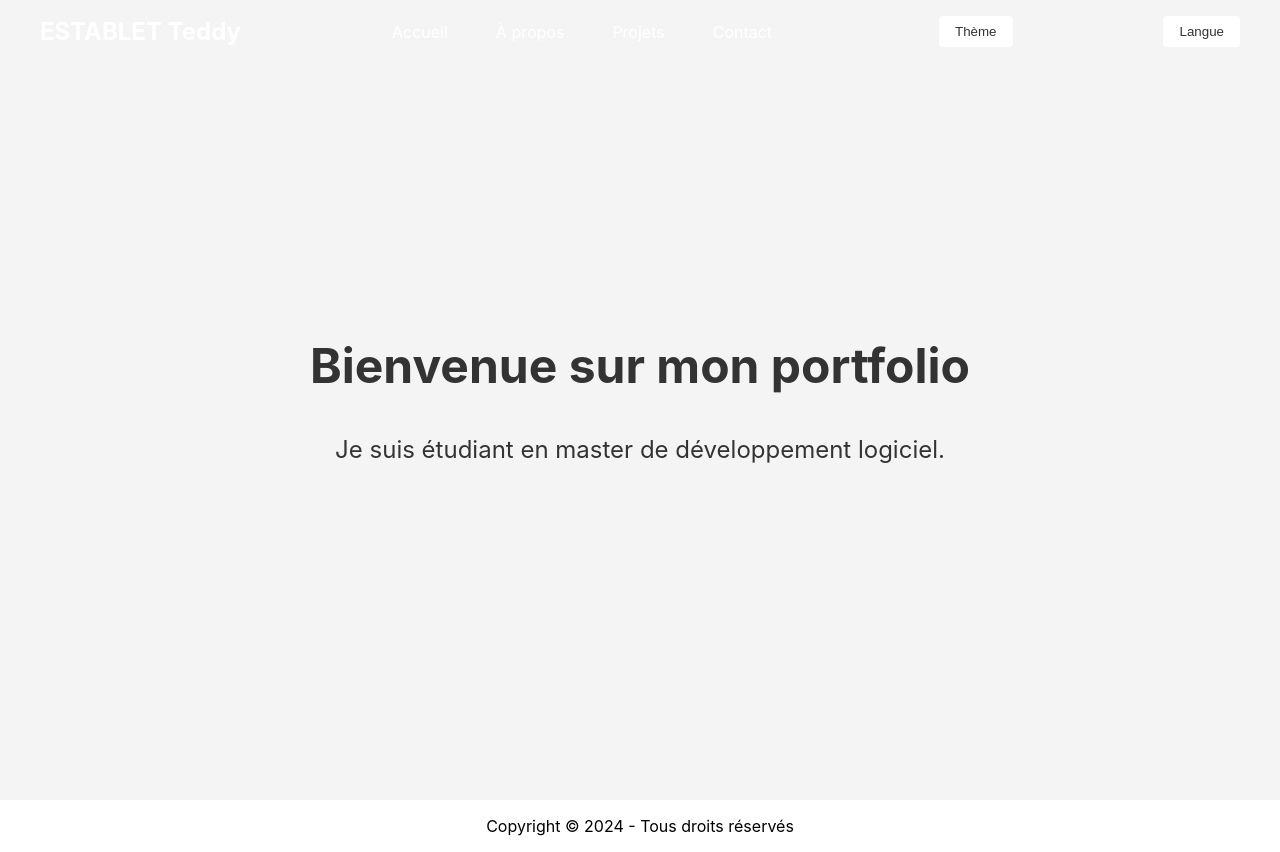
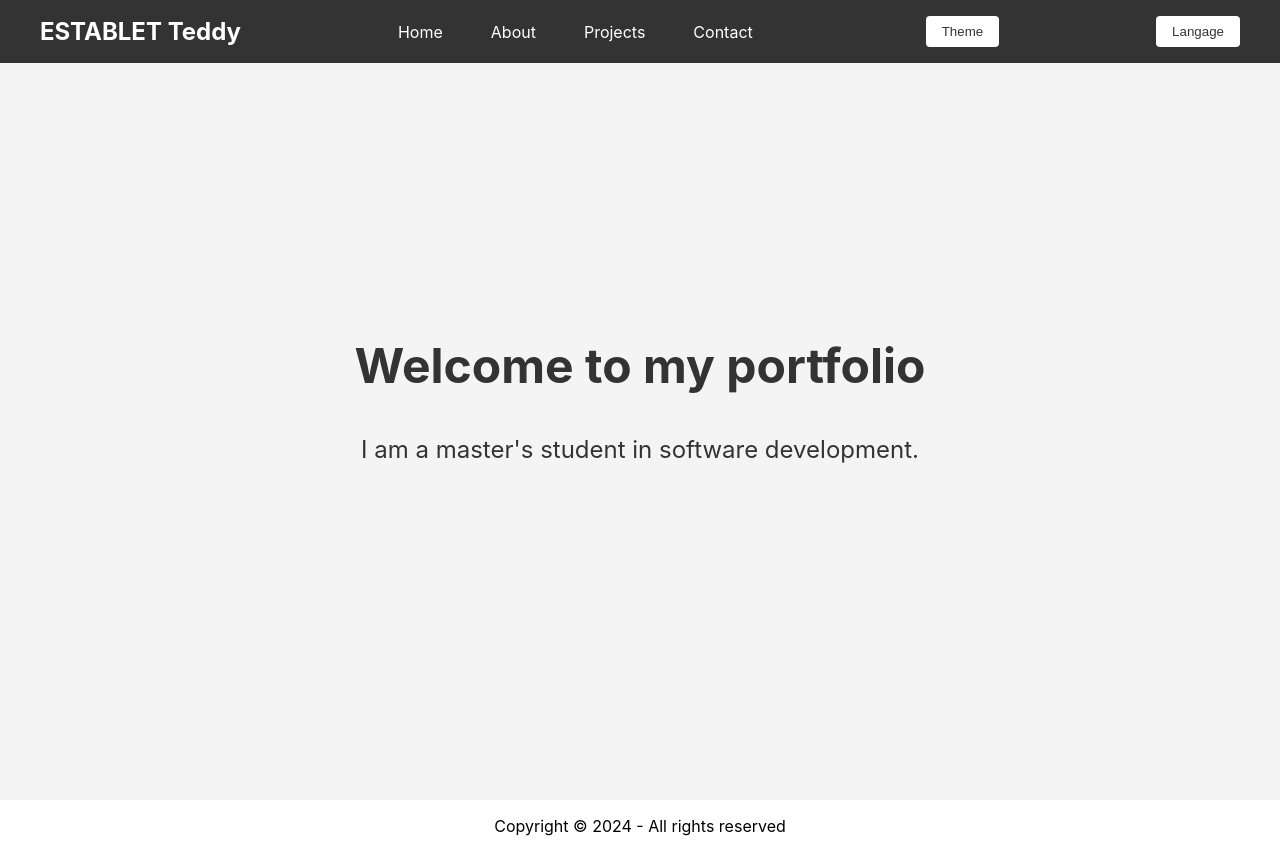
Before and after one commit to testablet/React, a React (Create React App) app in the folder react_portfolio/: page / in a window 1280 px wide. Built offline with nearby package versions, Linux system fonts and the light colour scheme.

Commit message:
Add system translate Add footer Edit app, home, navbar

```diff
--- a/react_portfolio/src/App.js
+++ b/react_portfolio/src/App.js
@@ -2,12 +2,12 @@ import React from 'react';
 import './App.css';
 import Navbar from './components/Navbar';
 import Home from './components/Home';
-// import About from './components/About';
-// import Projects from './components/Projects';
-// import Contact from './components/Contact';
+import Footer from './components/Footer';
+import { LanguageProvider } from './components/LanguageToggle';
 
 function App() {
     return (
+        <LanguageProvider>
             <div className="App">
                 <Navbar />
                 <main>
@@ -16,10 +16,9 @@ function App() {
                     {/*<Projects />*/}
                     {/*<Contact />*/}
                 </main>
-        <footer>
-          <p>Copyright © 2024 - Tous droits réservés</p>
-        </footer>
+                <Footer />
             </div>
+        </LanguageProvider>
     );
 }
 
--- /dev/null
+++ b/react_portfolio/src/components/Footer.js
@@ -0,0 +1,15 @@
+import React from 'react';
+import { useTranslation } from './LanguageToggle';
+
+function Footer() {
+    const { language, translations } = useTranslation();
+    const copyrightText = translations[language].copyright;
+
+    return (
+        <footer>
+            <p>{copyrightText}</p>
+        </footer>
+    );
+}
+
+export default Footer;
--- a/react_portfolio/src/components/Home.js
+++ b/react_portfolio/src/components/Home.js
@@ -1,11 +1,15 @@
 import React from 'react';
+import { useTranslation } from './LanguageToggle';
 import '../styles/Home.css';
 
 function Home() {
+    const { language, translations } = useTranslation();
+    const t = translations[language].home;
+
     return (
         <div className="home">
-            <h1>Bienvenue sur mon portfolio</h1>
-            <p>Je suis étudiant en master de développement logiciel.</p>
+            <h1>{t.welcome}</h1>
+            <p>{t.description}</p>
         </div>
     );
 }
--- /dev/null
+++ b/react_portfolio/src/components/LanguageToggle.js
@@ -0,0 +1,31 @@
+import React, { useState, createContext, useContext } from 'react';
+import enTranslations from '../translations/en.json';
+import frTranslations from '../translations/fr.json';
+
+export const LanguageContext = createContext();
+
+export const LanguageProvider = ({ children }) => {
+    const [language, setLanguage] = useState('en');
+    const translations = {
+        en: enTranslations,
+        fr: frTranslations
+    };
+
+    const toggleLanguage = () => {
+        setLanguage(prevLanguage => (prevLanguage === 'en' ? 'fr' : 'en'));
+    };
+
+    return (
+        <LanguageContext.Provider value={{ language, translations, toggleLanguage }}>
+            {children}
+        </LanguageContext.Provider>
+    );
+};
+
+export const useTranslation = () => {
+    const context = useContext(LanguageContext);
+    if (!context) {
+        throw new Error('useTranslation must be used within a LanguageProvider');
+    }
+    return context;
+};
--- a/react_portfolio/src/components/Navbar.js
+++ b/react_portfolio/src/components/Navbar.js
@@ -1,39 +1,27 @@
-import React, { useState, useEffect } from 'react';
+import React from 'react';
+import { useTranslation } from './LanguageToggle';
 import '../styles/Navbar.css';
 
 function Navbar() {
-    const [scrollPosition, setScrollPosition] = useState(0);
+    const { language, translations, toggleLanguage } = useTranslation();
+    const t = translations[language].navbar;
+    const themeToggleText = translations[language].themeToggle;
+    const langageToggleText = translations[language].themeLangage;
 
-    useEffect(() => {
-        const handleScroll = () => {
-            const position = window.pageYOffset;
-            setScrollPosition(position);
-        };
 
-        window.addEventListener('scroll', handleScroll);
-
-        return () => {
-            window.removeEventListener('scroll', handleScroll);
-        };
-    }, []);
-
-    const navbarStyle = {
-        backgroundColor: scrollPosition > 20 ? '#333' : 'transparent',
-        transition: 'background-color 0.3s ease-in-out'
-    };
 
     return (
-        <nav className="navbar" style={navbarStyle}>
+        <nav className="navbar">
             <div className="container">
                 <h1 className="logo">ESTABLET Teddy</h1>
                 <ul className="nav-links">
-                    <li><a href="#home">Accueil</a></li>
-                    <li><a href="#about">À propos</a></li>
-                    <li><a href="#projects">Projets</a></li>
-                    <li><a href="#contact">Contact</a></li>
+                    <li><a href="#home">{t.home}</a></li>
+                    <li><a href="#about">{t.about}</a></li>
+                    <li><a href="#projects">{t.projects}</a></li>
+                    <li><a href="#contact">{t.contact}</a></li>
                 </ul>
-                <button className="theme-toggle">Thème</button>
-                <button className="language-toggle">Langue</button>
+                <button className="theme-toggle">{themeToggleText}</button>
+                <button className="language-toggle" onClick={toggleLanguage}>{langageToggleText}</button>
             </div>
         </nav>
     );
--- /dev/null
+++ b/react_portfolio/src/translations/en.json
@@ -0,0 +1,16 @@
+{
+  "navbar": {
+    "home": "Home",
+    "about": "About",
+    "projects": "Projects",
+    "contact": "Contact",
+    "theme": "Theme"
+  },
+  "home": {
+    "welcome": "Welcome to my portfolio",
+    "description": "I am a master's student in software development."
+  },
+  "themeToggle": "Theme",
+  "themeLangage": "Langage",
+  "copyright" : "Copyright © 2024 - All rights reserved"
+}
--- /dev/null
+++ b/react_portfolio/src/translations/fr.json
@@ -0,0 +1,16 @@
+{
+  "navbar": {
+    "home": "Accueil",
+    "about": "À propos",
+    "projects": "Projets",
+    "contact": "Contact",
+    "theme": "Thème"
+  },
+  "home": {
+    "welcome": "Bienvenue sur mon portfolio",
+    "description": "Je suis étudiant en master de développement logiciel."
+  },
+  "themeToggle": "Thème",
+  "themeLangage": "Langue",
+  "copyright" : "Copyright © 2024 - Tous droits réservés"
+}
```
Lines whose indentation alone changed are shown as unchanged.
